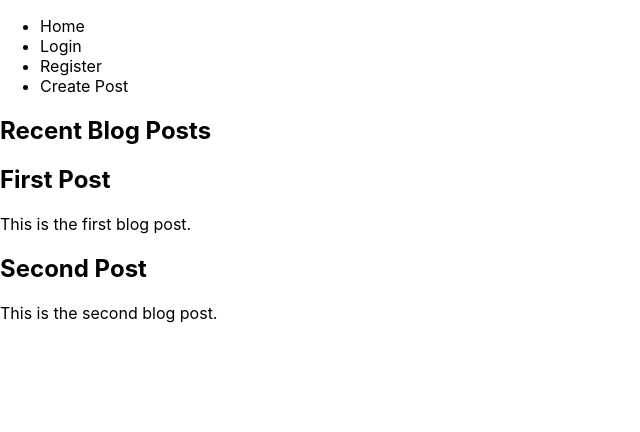
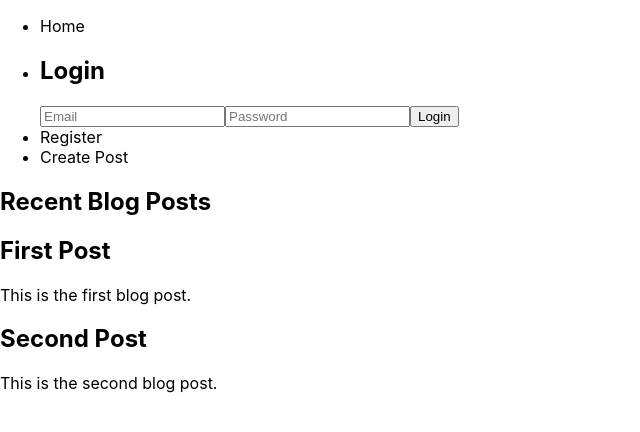
Before and after one commit to nyaliti/brofem-hub, a React (Create React App) app: page / in a window 1280 px wide. Shown: the top 432 px of the page, without its empty margins (0-640 px from the left). Built offline with nearby package versions, Linux system fonts and the light colour scheme.

Commit message:
imported Login.js component to Navbar.js

```diff
--- a/src/components/Login.js
+++ b/src/components/Login.js
@@ -0,0 +1,34 @@
+import React, {useState} from 'react';
+
+const Login = () => {
+  const [email, setEmail] = useState('');
+  const [password, setPassword] = useState('');
+
+  const handleLogin = (e) => {
+    e.preventDefault();
+    // Implement login logic
+  };
+
+  return (
+    <div>
+      <h2>Login</h2>
+      <form onSubmit={handleLogin}>
+        <input
+          type="email"
+          placeholder="Email"
+          value={email}
+          onChange={(e) => setEmail(e.target.value)}
+        />
+        <input
+          type="password"
+          placeholder="Password"
+          value={password}
+          onChange={(e) => setPassword(e.target.value)}
+        />
+        <button type="submit">Login</button>
+      </form>
+    </div>
+  );
+};
+
+export default Login;
--- a/src/components/Navbar.js
+++ b/src/components/Navbar.js
@@ -1,11 +1,14 @@
 import React from 'react';
+import Login from './Login';
 
 const Navbar = () => {
   return (
     <nav>
       <ul>
         <li>Home</li>
-        <li>Login</li>
+        <li>
+          <Login />
+        </li>
         <li>Register</li>
         <li>Create Post</li>
       </ul>
```
